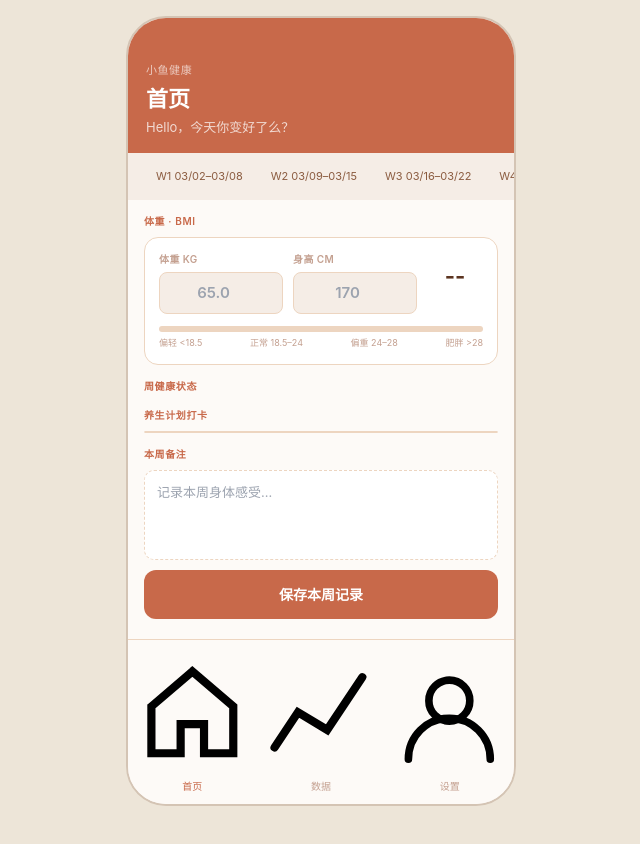
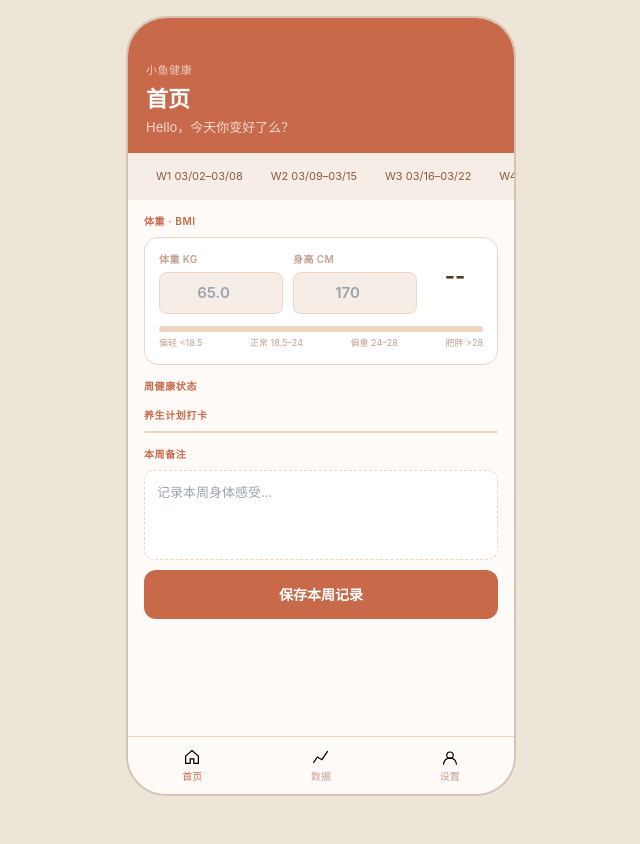
Before and after one commit to davisyu1003/harmony-health, a React (Vite) app in the folder packages/web/: page / in a window 1280 px wide. Shown: the whole page, without its empty margins (319-959 px from the left). Built offline with nearby package versions, Linux system fonts and the light colour scheme.

Commit message:
fix: bottom nav sizing + pill click area + router nav

```diff
--- a/packages/web/src/pages/HomePage.tsx
+++ b/packages/web/src/pages/HomePage.tsx
@@ -3,7 +3,7 @@
 // ============================================================
 
 import { useRef, useState, useCallback } from 'react';
-import { useNavigate } from 'react-router-dom';
+import { useNavigate, useLocation } from 'react-router-dom';
 import {
   Chart,
   CategoryScale,
@@ -27,9 +27,14 @@ interface ToastState {
 
 export function HomePage() {
   const navigate = useNavigate();
-  const [activeNav, setActiveNav] = useState<'home' | 'data' | 'settings'>('home');
+  const location = useLocation();
   const [toast, setToast] = useState<ToastState>({ message: '', visible: false });
   const toastTimer = useRef<ReturnType<typeof setTimeout> | null>(null);
+
+  // 根据当前路径确定 activeNav
+  const activeNav = location.pathname === '/settings' ? 'settings'
+    : location.pathname === '/data' ? 'data'
+    : 'home';
 
   const {
     categories,
@@ -55,7 +60,6 @@ export function HomePage() {
 
   // 导航
   const navTo = (name: 'home' | 'data' | 'settings') => {
-    setActiveNav(name);
     navigate(`/${name === 'home' ? '' : name}`);
   };
 
--- a/packages/web/src/styles/globals.css
+++ b/packages/web/src/styles/globals.css
@@ -181,6 +181,12 @@ body {
   gap: 5px;
   flex: 1;
   cursor: pointer;
+  padding: 8px 4px;
+  border-radius: 8px;
+  transition: background 0.15s;
+}
+.pill-item:active {
+  background: var(--bg-alt);
 }
 .np {
   width: 34px;
@@ -361,6 +367,7 @@ body {
   background: var(--bg);
   border-top: 0.5px solid var(--border);
   flex-shrink: 0;
+  padding: 6px 0;
 }
 .bnav {
   flex: 1;
@@ -368,10 +375,14 @@ body {
   flex-direction: column;
   align-items: center;
   gap: 2px;
-  padding: 8px 0 10px;
+  padding: 4px 0;
   cursor: pointer;
   border: none;
   background: none;
+}
+.bnav svg {
+  width: 20px;
+  height: 20px;
 }
 .bnav span {
   font-size: 10px;
```
